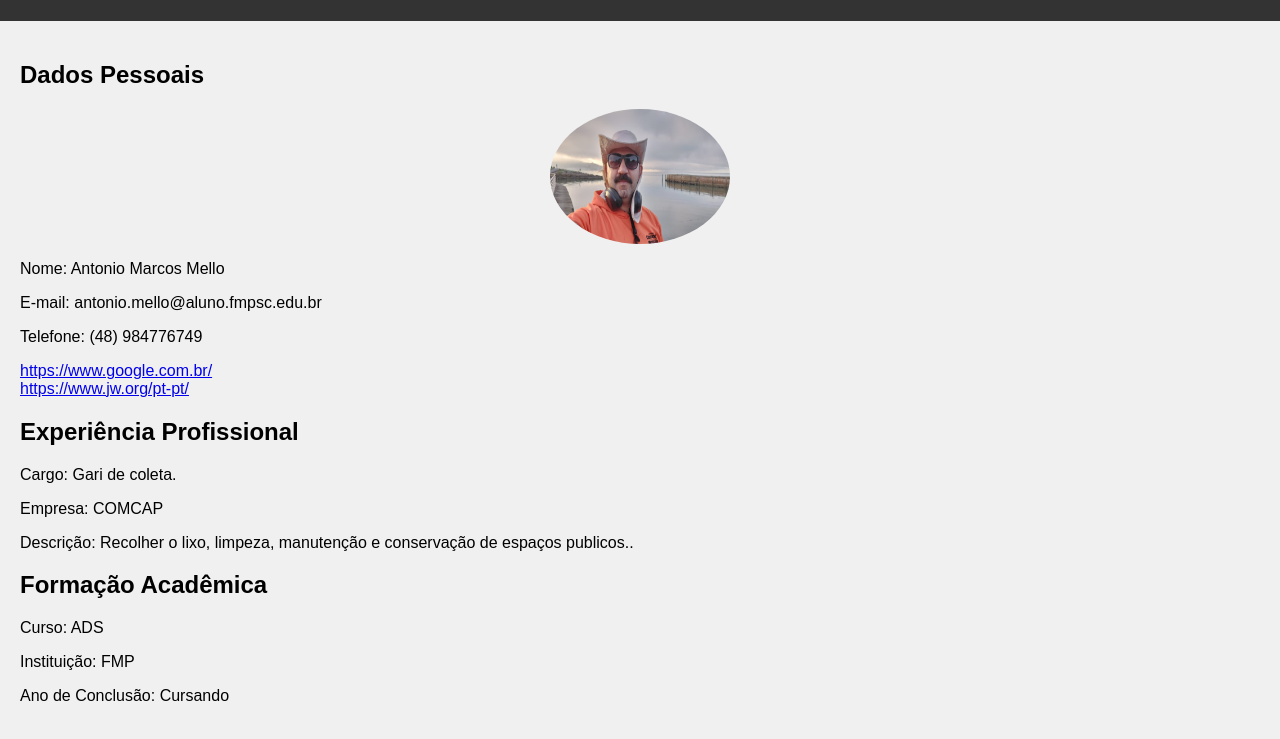
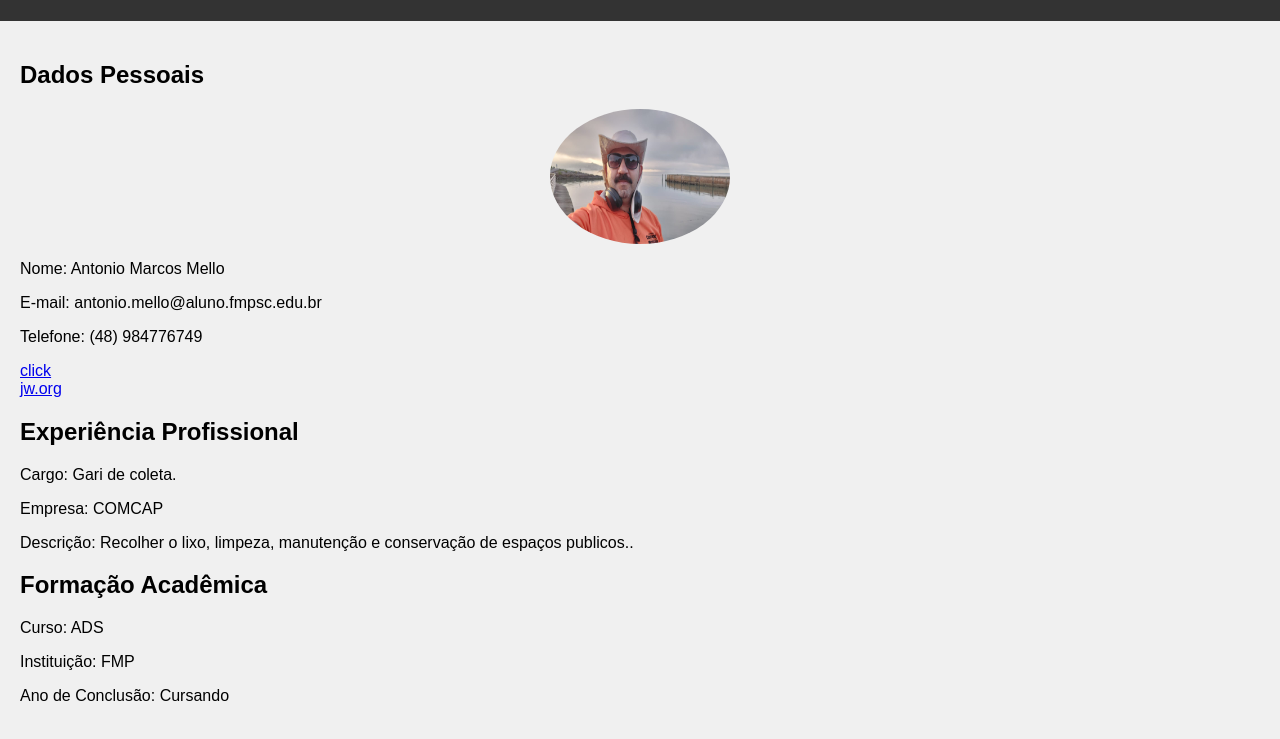
Before and after one commit to Melloant/curiculobasic, a plain HTML site: page index.html in a window 1280 px wide. Shown: the part 99-838 px from the top of the page. Drawn offline with Linux system fonts and the light colour scheme.

Commit message:
Update index.html

```diff
--- a/index.html
+++ b/index.html
@@ -39,9 +39,9 @@
         <p>Nome: Antonio Marcos Mello</p>
         <p>E-mail: antonio.mello@aluno.fmpsc.edu.br</p>
         <p>Telefone: (48) 984776749</p>
-        <a href="url">https://www.google.com.br/</a>
+       <a href="https:google.com.br">click</a>
         <br>
-        <a href="url">https://www.jw.org/pt-pt/</a>
+        <a href="https://www.jw.org/pt-pt/">jw.org</a>
         <h2>Experiência Profissional</h2>
         <p>Cargo: Gari de coleta.</p>
         <p>Empresa: COMCAP </p>
```
